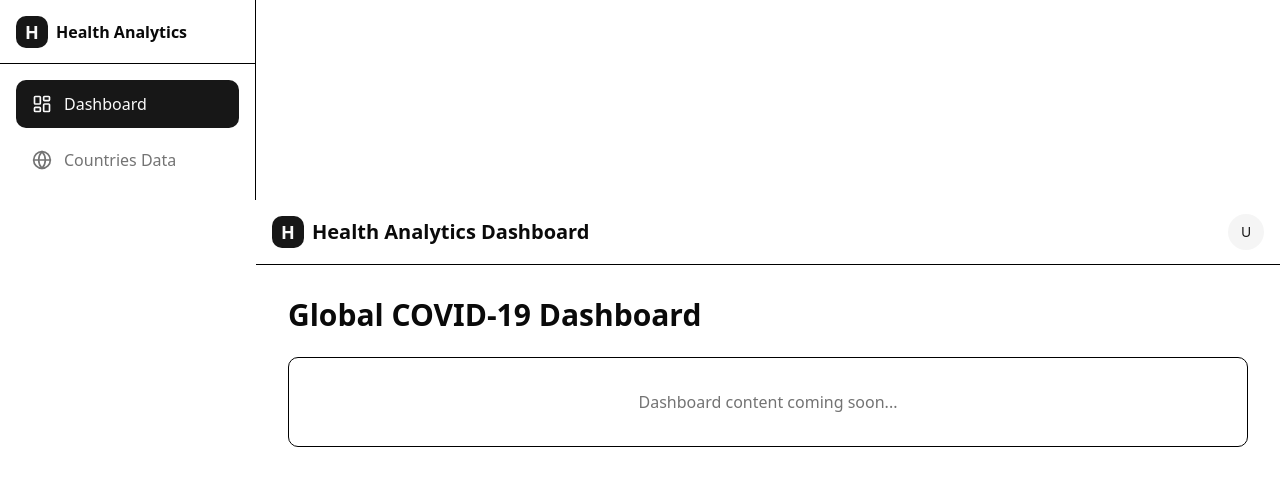
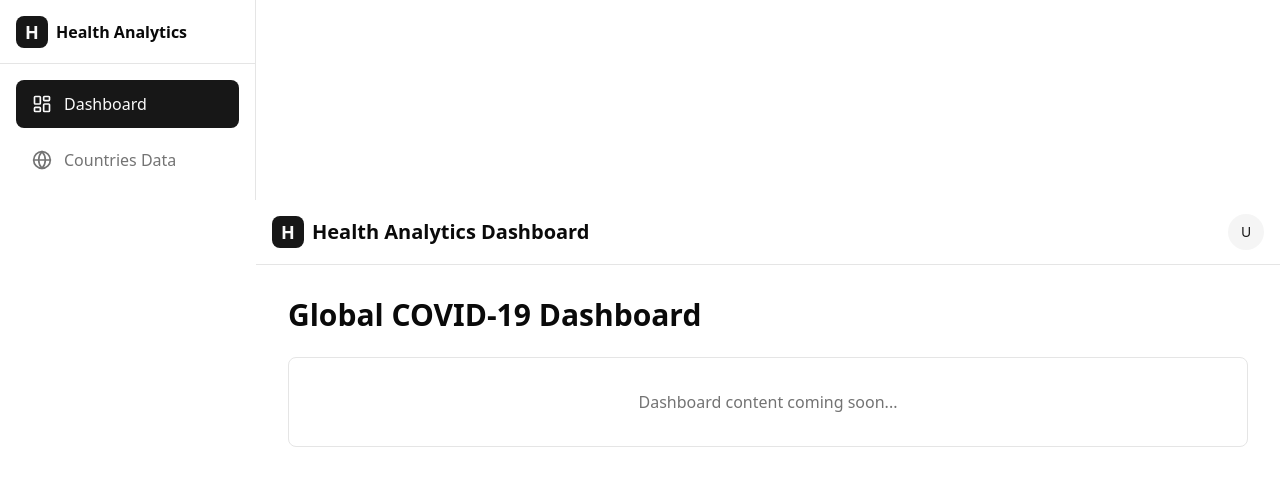
Before and after one commit to stharavi01/health-analytics-dashboard, a React (Vite) app: page / in a window 1280 px wide. Shown: the top 486 px of the page. Built offline with nearby package versions, Linux system fonts and the light colour scheme.

Commit message:
chore: adjust project setup for Tailwind v4

```diff
--- a/package.json
+++ b/package.json
@@ -24,7 +24,8 @@
     "react-router-dom": "^7.9.6",
     "recharts": "^3.4.1",
     "tailwind-merge": "^3.4.0",
-    "tailwindcss-animate": "^1.0.7"
+    "tailwindcss-animate": "^1.0.7",
+    "tw-animate-css": "^1.4.0"
   },
   "devDependencies": {
     "@eslint/js": "^9.39.1",
--- a/src/index.css
+++ b/src/index.css
@@ -1,134 +1,97 @@
 @import "tailwindcss";
 
-@plugin "tailwindcss-animate";
-@import "tw-animate-css";
-
-@custom-variant dark (&:is(.dark *));
-
 :root {
-  --background: oklch(1 0 0);
-  --foreground: oklch(0.145 0 0);
-  --card: oklch(1 0 0);
-  --card-foreground: oklch(0.145 0 0);
-  --primary: oklch(0.205 0 0);
-  --primary-foreground: oklch(0.985 0 0);
-  --secondary: oklch(0.97 0 0);
-  --secondary-foreground: oklch(0.205 0 0);
-  --muted: oklch(0.97 0 0);
-  --muted-foreground: oklch(0.556 0 0);
-  --accent: oklch(0.97 0 0);
-  --accent-foreground: oklch(0.205 0 0);
-  --destructive: oklch(0.577 0.245 27.325);
-  --destructive-foreground: 210 40% 98%;
-  --border: oklch(0.922 0 0);
-  --input: oklch(0.922 0 0);
-  --ring: oklch(0.708 0 0);
-  --radius: 0.625rem;
-  --popover: oklch(1 0 0);
-  --popover-foreground: oklch(0.145 0 0);
-  --chart-1: oklch(0.646 0.222 41.116);
-  --chart-2: oklch(0.6 0.118 184.704);
-  --chart-3: oklch(0.398 0.07 227.392);
-  --chart-4: oklch(0.828 0.189 84.429);
-  --chart-5: oklch(0.769 0.188 70.08);
-  --sidebar: oklch(0.985 0 0);
-  --sidebar-foreground: oklch(0.145 0 0);
-  --sidebar-primary: oklch(0.205 0 0);
-  --sidebar-primary-foreground: oklch(0.985 0 0);
-  --sidebar-accent: oklch(0.97 0 0);
-  --sidebar-accent-foreground: oklch(0.205 0 0);
-  --sidebar-border: oklch(0.922 0 0);
-  --sidebar-ring: oklch(0.708 0 0);
+  --background: 0 0% 100%;
+  --foreground: 0 0% 3.9%;
+  --card: 0 0% 100%;
+  --card-foreground: 0 0% 3.9%;
+  --popover: 0 0% 100%;
+  --popover-foreground: 0 0% 3.9%;
+  --primary: 0 0% 9%;
+  --primary-foreground: 0 0% 98%;
+  --secondary: 0 0% 96.1%;
+  --secondary-foreground: 0 0% 9%;
+  --muted: 0 0% 96.1%;
+  --muted-foreground: 0 0% 45.1%;
+  --accent: 0 0% 96.1%;
+  --accent-foreground: 0 0% 9%;
+  --destructive: 0 84.2% 60.2%;
+  --destructive-foreground: 0 0% 98%;
+  --border: 0 0% 89.8%;
+  --input: 0 0% 89.8%;
+  --ring: 0 0% 3.9%;
+  --radius: 0.5rem;
+  --chart-1: 12 76% 61%;
+  --chart-2: 173 58% 39%;
+  --chart-3: 197 37% 24%;
+  --chart-4: 43 74% 66%;
+  --chart-5: 27 87% 67%;
 }
 
 .dark {
-  --background: oklch(0.145 0 0);
-  --foreground: oklch(0.985 0 0);
-  --card: oklch(0.205 0 0);
-  --card-foreground: oklch(0.985 0 0);
-  --primary: oklch(0.922 0 0);
-  --primary-foreground: oklch(0.205 0 0);
-  --secondary: oklch(0.269 0 0);
-  --secondary-foreground: oklch(0.985 0 0);
-  --muted: oklch(0.269 0 0);
-  --muted-foreground: oklch(0.708 0 0);
-  --accent: oklch(0.269 0 0);
-  --accent-foreground: oklch(0.985 0 0);
-  --destructive: oklch(0.704 0.191 22.216);
-  --destructive-foreground: 210 40% 98%;
-  --border: oklch(1 0 0 / 10%);
-  --input: oklch(1 0 0 / 15%);
-  --ring: oklch(0.556 0 0);
-  --popover: oklch(0.205 0 0);
-  --popover-foreground: oklch(0.985 0 0);
-  --chart-1: oklch(0.488 0.243 264.376);
-  --chart-2: oklch(0.696 0.17 162.48);
-  --chart-3: oklch(0.769 0.188 70.08);
-  --chart-4: oklch(0.627 0.265 303.9);
-  --chart-5: oklch(0.645 0.246 16.439);
-  --sidebar: oklch(0.205 0 0);
-  --sidebar-foreground: oklch(0.985 0 0);
-  --sidebar-primary: oklch(0.488 0.243 264.376);
-  --sidebar-primary-foreground: oklch(0.985 0 0);
-  --sidebar-accent: oklch(0.269 0 0);
-  --sidebar-accent-foreground: oklch(0.985 0 0);
-  --sidebar-border: oklch(1 0 0 / 10%);
-  --sidebar-ring: oklch(0.556 0 0);
+  --background: 0 0% 3.9%;
+  --foreground: 0 0% 98%;
+  --card: 0 0% 3.9%;
+  --card-foreground: 0 0% 98%;
+  --popover: 0 0% 3.9%;
+  --popover-foreground: 0 0% 98%;
+  --primary: 0 0% 98%;
+  --primary-foreground: 0 0% 9%;
+  --secondary: 0 0% 14.9%;
+  --secondary-foreground: 0 0% 98%;
+  --muted: 0 0% 14.9%;
+  --muted-foreground: 0 0% 63.9%;
+  --accent: 0 0% 14.9%;
+  --accent-foreground: 0 0% 98%;
+  --destructive: 0 62.8% 30.6%;
+  --destructive-foreground: 0 0% 98%;
+  --border: 0 0% 14.9%;
+  --input: 0 0% 14.9%;
+  --ring: 0 0% 83.1%;
+  --chart-1: 220 70% 50%;
+  --chart-2: 160 60% 45%;
+  --chart-3: 30 80% 55%;
+  --chart-4: 280 65% 60%;
+  --chart-5: 340 75% 55%;
 }
 
-* {
-  border-color: hsl(var(--border));
-}
-
-body {
-  background-color: hsl(var(--background));
-  color: hsl(var(--foreground));
-  font-feature-settings: "rlig" 1, "calt" 1;
-}
-
-@theme inline {
+@theme {
+  --color-background: hsl(var(--background));
+  --color-foreground: hsl(var(--foreground));
+  --color-card: hsl(var(--card));
+  --color-card-foreground: hsl(var(--card-foreground));
+  --color-popover: hsl(var(--popover));
+  --color-popover-foreground: hsl(var(--popover-foreground));
+  --color-primary: hsl(var(--primary));
+  --color-primary-foreground: hsl(var(--primary-foreground));
+  --color-secondary: hsl(var(--secondary));
+  --color-secondary-foreground: hsl(var(--secondary-foreground));
+  --color-muted: hsl(var(--muted));
+  --color-muted-foreground: hsl(var(--muted-foreground));
+  --color-accent: hsl(var(--accent));
+  --color-accent-foreground: hsl(var(--accent-foreground));
+  --color-destructive: hsl(var(--destructive));
+  --color-destructive-foreground: hsl(var(--destructive-foreground));
+  --color-border: hsl(var(--border));
+  --color-input: hsl(var(--input));
+  --color-ring: hsl(var(--ring));
+  --color-chart-1: hsl(var(--chart-1));
+  --color-chart-2: hsl(var(--chart-2));
+  --color-chart-3: hsl(var(--chart-3));
+  --color-chart-4: hsl(var(--chart-4));
+  --color-chart-5: hsl(var(--chart-5));
   --radius-sm: calc(var(--radius) - 4px);
   --radius-md: calc(var(--radius) - 2px);
   --radius-lg: var(--radius);
   --radius-xl: calc(var(--radius) + 4px);
-  --color-background: var(--background);
-  --color-foreground: var(--foreground);
-  --color-card: var(--card);
-  --color-card-foreground: var(--card-foreground);
-  --color-popover: var(--popover);
-  --color-popover-foreground: var(--popover-foreground);
-  --color-primary: var(--primary);
-  --color-primary-foreground: var(--primary-foreground);
-  --color-secondary: var(--secondary);
-  --color-secondary-foreground: var(--secondary-foreground);
-  --color-muted: var(--muted);
-  --color-muted-foreground: var(--muted-foreground);
-  --color-accent: var(--accent);
-  --color-accent-foreground: var(--accent-foreground);
-  --color-destructive: var(--destructive);
-  --color-border: var(--border);
-  --color-input: var(--input);
-  --color-ring: var(--ring);
-  --color-chart-1: var(--chart-1);
-  --color-chart-2: var(--chart-2);
-  --color-chart-3: var(--chart-3);
-  --color-chart-4: var(--chart-4);
-  --color-chart-5: var(--chart-5);
-  --color-sidebar: var(--sidebar);
-  --color-sidebar-foreground: var(--sidebar-foreground);
-  --color-sidebar-primary: var(--sidebar-primary);
-  --color-sidebar-primary-foreground: var(--sidebar-primary-foreground);
-  --color-sidebar-accent: var(--sidebar-accent);
-  --color-sidebar-accent-foreground: var(--sidebar-accent-foreground);
-  --color-sidebar-border: var(--sidebar-border);
-  --color-sidebar-ring: var(--sidebar-ring);
 }
 
 @layer base {
   * {
-    @apply border-border outline-ring/50;
+    border-color: hsl(var(--border));
   }
   body {
-    @apply bg-background text-foreground;
+    background-color: hsl(var(--background));
+    color: hsl(var(--foreground));
   }
 }
--- a/tailwind.config.ts
+++ /dev/null
@@ -1,46 +0,0 @@
-import type { Config } from "tailwindcss";
-
-export default {
-  content: ["./index.html", "./src/**/*.{js,ts,jsx,tsx}"],
-  theme: {
-    extend: {
-      colors: {
-        border: "hsl(var(--border))",
-        input: "hsl(var(--input))",
-        ring: "hsl(var(--ring))",
-        background: "hsl(var(--background))",
-        foreground: "hsl(var(--foreground))",
-        primary: {
-          DEFAULT: "hsl(var(--primary))",
-          foreground: "hsl(var(--primary-foreground))",
-        },
-        secondary: {
-          DEFAULT: "hsl(var(--secondary))",
-          foreground: "hsl(var(--secondary-foreground))",
-        },
-        destructive: {
-          DEFAULT: "hsl(var(--destructive))",
-          foreground: "hsl(var(--destructive-foreground))",
-        },
-        muted: {
-          DEFAULT: "hsl(var(--muted))",
-          foreground: "hsl(var(--muted-foreground))",
-        },
-        accent: {
-          DEFAULT: "hsl(var(--accent))",
-          foreground: "hsl(var(--accent-foreground))",
-        },
-        card: {
-          DEFAULT: "hsl(var(--card))",
-          foreground: "hsl(var(--card-foreground))",
-        },
-      },
-      borderRadius: {
-        lg: "var(--radius)",
-        md: "calc(var(--radius) - 2px)",
-        sm: "calc(var(--radius) - 4px)",
-      },
-    },
-  },
-  plugins: [],
-} satisfies Config;
--- a/vite.config.ts
+++ b/vite.config.ts
@@ -10,8 +10,4 @@ export default defineConfig({
       "@": path.resolve(__dirname, "./src"),
     },
   },
-  server: {
-    port: 3000,
-    open: true,
-  },
 });
```
Also changed, not shown: 1 other file (tests, documents, lock files or other folders).
